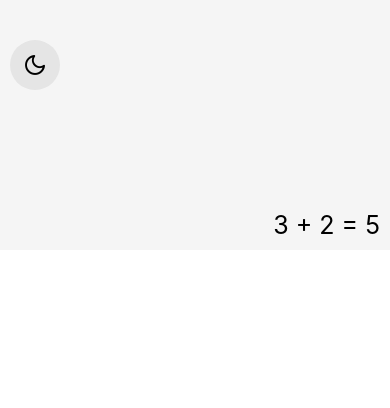
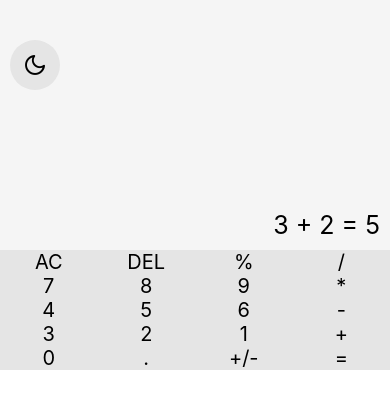
Before and after one commit to Lucasm4sco/Calculadora-React-Native, a React Native app: screen / in a window 390 px wide. Shown: the top 408 px of the page. Built offline with nearby package versions, Linux system fonts and the light colour scheme.

Commit message:
adicionando botoes

```diff
--- a/App.js
+++ b/App.js
@@ -4,6 +4,7 @@ import { Feather } from '@expo/vector-icons'
 
 const App = () => {
   const [darkMode, setDarkMode] = useState(false);
+  const buttons = ['AC', 'DEL', '%', '/', 7, 8, 9, '*', 4, 5, 6, '-', 3, 2, 1, '+', 0, '.', '+/-', '='];
 
   const styles = StyleSheet.create({
     container: {
@@ -18,7 +19,8 @@ const App = () => {
       padding: 10
     },
     resultText: {
-      fontSize: 25
+      fontSize: 25,
+      color: darkMode? 'white' : 'black'
     },
     themeButton: {
       backgroundColor: darkMode ? '#7b8084' : '#e5e5e5',
@@ -28,7 +30,21 @@ const App = () => {
       width: 50,
       borderRadius: 25,
       alignSelf: 'flex-start',
-      bottom: 120
+      bottom: 120,
+    },
+    buttons: {
+      flexDirection: 'row',
+      flexWrap: 'wrap',
+    },
+    button: {
+      backgroundColor: darkMode ? '#3f4d5b' : '#e5e5e5',
+      width: '25%',
+      minHeight: '15.7%',
+      alignItems: 'center',
+      justifyContent: 'center',
+    },
+    textButton: {
+      fontSize: 20
     }
   });
 
@@ -47,7 +63,15 @@ const App = () => {
         <Text style={styles.resultText}>3 + 2 = 5</Text>
       </View>
       <View style={styles.buttons}>
-
+        {buttons.map(button =>
+          button === '=' ?
+          <TouchableOpacity key={button} style={styles.button}>
+            <Text style={styles.textButton}>{button}</Text>
+          </TouchableOpacity> :
+          <TouchableOpacity key={button} style={styles.button}>
+            <Text style={styles.textButton}>{button}</Text>
+          </TouchableOpacity>
+        )}
       </View>
     </View>
   );
```
